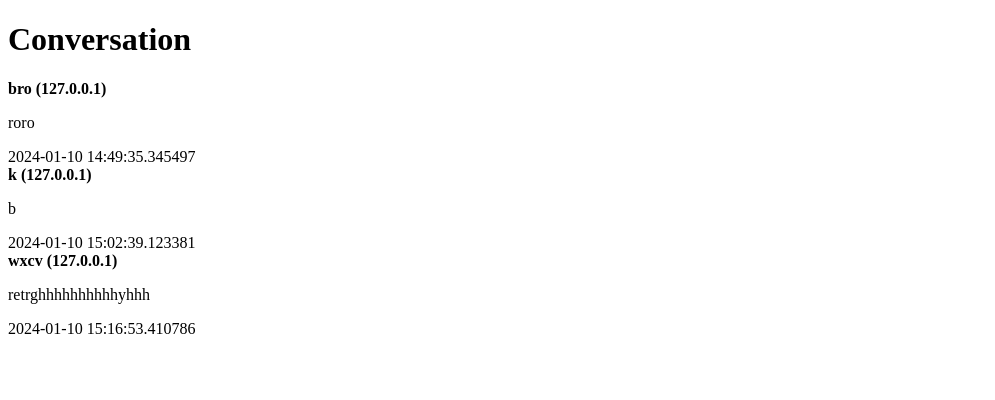
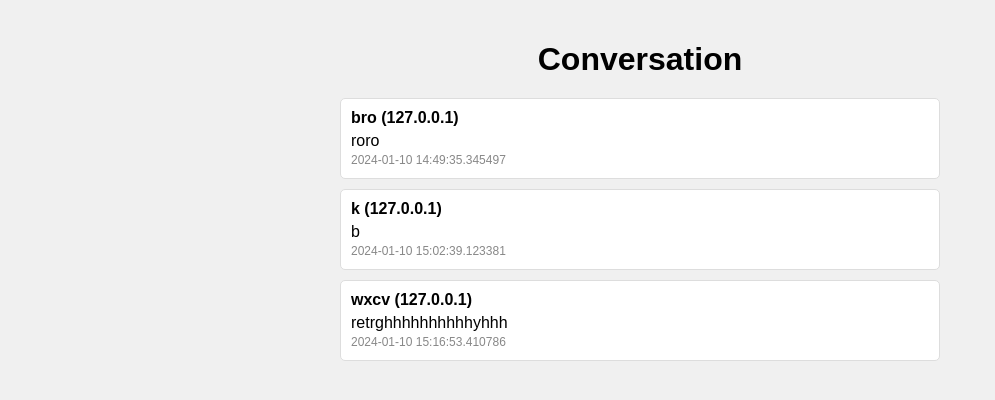
Before and after one commit to xivsacha/AppliMesssagerie, a Flask app: page /messages in a window 1280 px wide. Shown: the top 400 px of the page, without its empty margins (0-995 px from the left). Run offline with Flask 3, Linux system fonts and the light colour scheme.

Commit message:
fix du style de la conv

```diff
--- a/main.py
+++ b/main.py
@@ -40,4 +40,4 @@ def messages():
 if __name__ == '__main__':
     with app.app_context():
         db.create_all()
-    app.run(debug=True)
+    app.run(debug=True, port=5001)
--- a/templates/messages.html
+++ b/templates/messages.html
@@ -5,6 +5,46 @@
     <meta http-equiv="X-UA-Compatible" content="IE=edge">
     <meta name="viewport" content="width=device-width, initial-scale=1.0">
     <title>Messages</title>
+    <style>
+        body {
+            font-family: Arial, sans-serif;
+            background-color: #f0f0f0;
+            margin: 0;
+            padding: 20px;
+        }
+
+        h1 {
+            text-align: center;
+            margin-bottom: 20px;
+        }
+
+        #message-list {
+            max-width: 600px;
+            margin: 0 auto;
+        }
+
+        .message {
+            background-color: #fff;
+            border: 1px solid #ddd;
+            border-radius: 5px;
+            padding: 10px;
+            margin-bottom: 10px;
+        }
+
+        .message strong {
+            font-weight: bold;
+        }
+
+        .message p {
+            margin: 0;
+            padding-top: 5px;
+        }
+
+        .message span {
+            color: #888;
+            font-size: 12px;
+        }
+    </style>
 </head>
 <body>
     <h1>Conversation</h1>
```
Also changed, not shown: instance/messages.db.
